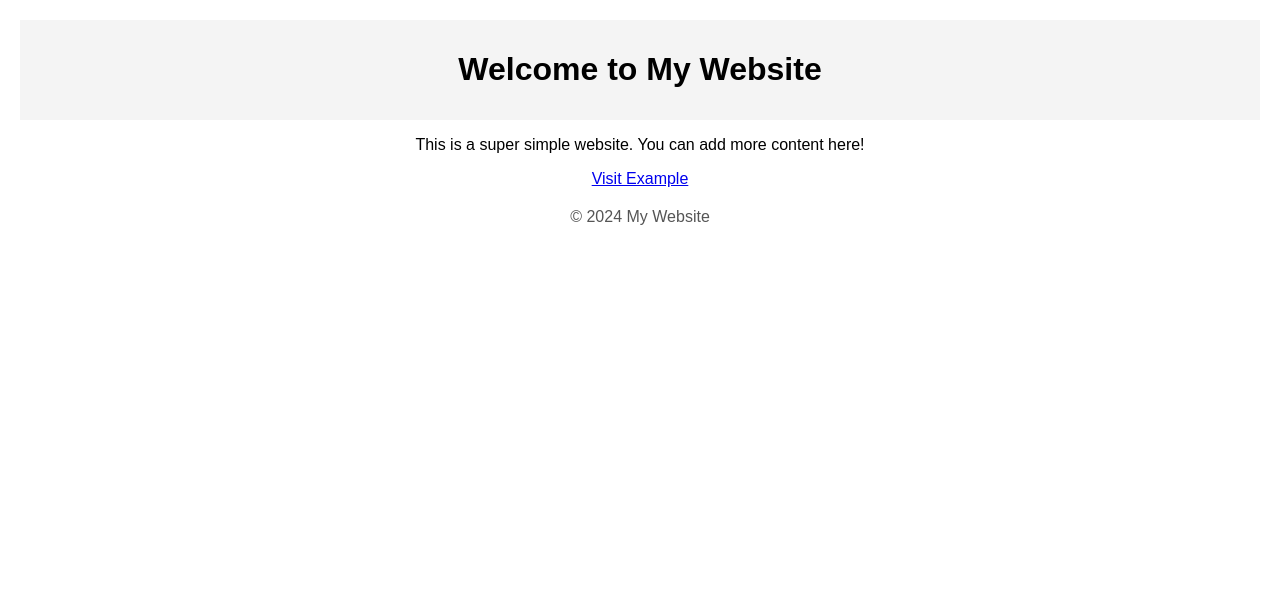
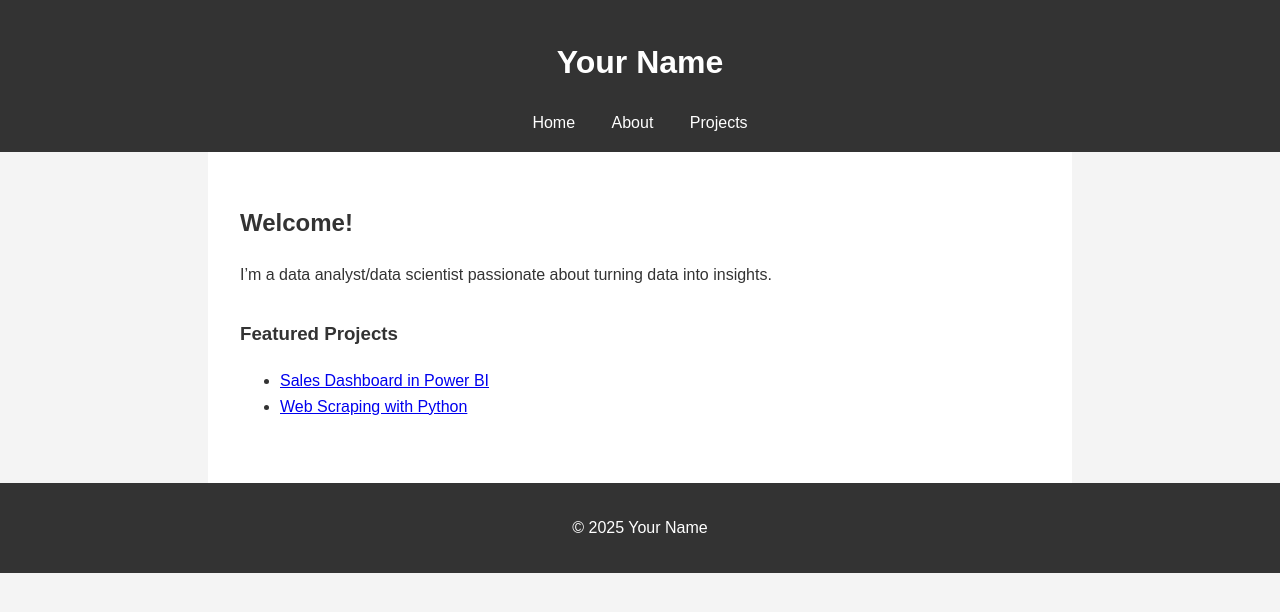
Before and after one commit to nathanchandler26/nathanchandler26.github.io, a plain HTML site: page index.html in a window 1280 px wide. Drawn offline with Linux system fonts and the light colour scheme.

Commit message:
Initial skeleton

```diff
--- /dev/null
+++ b/assets/css/style.css
@@ -0,0 +1,32 @@
+body {
+    font-family: Arial, sans-serif;
+    line-height: 1.6;
+    margin: 0;
+    padding: 0;
+    background: #f4f4f4;
+    color: #333;
+  }
+
+  header, footer {
+    background: #333;
+    color: #fff;
+    padding: 1em 0;
+    text-align: center;
+  }
+
+  nav a {
+    color: white;
+    margin: 0 1em;
+    text-decoration: none;
+  }
+
+  main {
+    padding: 2em;
+    max-width: 800px;
+    margin: auto;
+    background: white;
+  }
+
+  section {
+    margin-bottom: 2em;
+  }
--- a/index.html
+++ b/index.html
@@ -3,35 +3,33 @@
 <head>
   <meta charset="UTF-8">
   <meta name="viewport" content="width=device-width, initial-scale=1.0">
-    <title>My Simple Website</title>
-    <style>
-        body {
-            font-family: Arial, sans-serif;
-            text-align: center;
-            margin: 20px;
-        }
-        header {
-            background-color: #f4f4f4;
-            padding: 10px 0;
-        }
-        footer {
-            margin-top: 20px;
-            color: #555;
-        }
-    </style>
+  <title>Your Name – Data Analyst</title>
+  <link rel="stylesheet" href="assets/css/style.css">
 </head>
 <body>
   <header>
-        <h1>Welcome to My Website</h1>
+    <h1>Your Name</h1>
+    <nav>
+      <a href="index.html">Home</a>
+      <a href="about.html">About</a>
+      <a href="projects.html">Projects</a>
+    </nav>
   </header>
-
   <main>
-        <p>This is a super simple website. You can add more content here!</p>
-        <a href="https://example.com" target="_blank">Visit Example</a>
+    <section>
+      <h2>Welcome!</h2>
+      <p>I’m a data analyst/data scientist passionate about turning data into insights.</p>
+    </section>
+    <section>
+      <h3>Featured Projects</h3>
+      <ul>
+        <li><a href="projects.html#proj1">Sales Dashboard in Power BI</a></li>
+        <li><a href="projects.html#proj2">Web Scraping with Python</a></li>
+      </ul>
+    </section>
   </main>
-
   <footer>
-        <p>&copy; 2024 My Website</p>
+    <p>&copy; 2025 Your Name</p>
   </footer>
 </body>
 </html>
```
Also changed, not shown: about.html (added, +27 -0 lines), projects.html (added, +33 -0 lines). Lines whose indentation alone changed are shown as unchanged.
